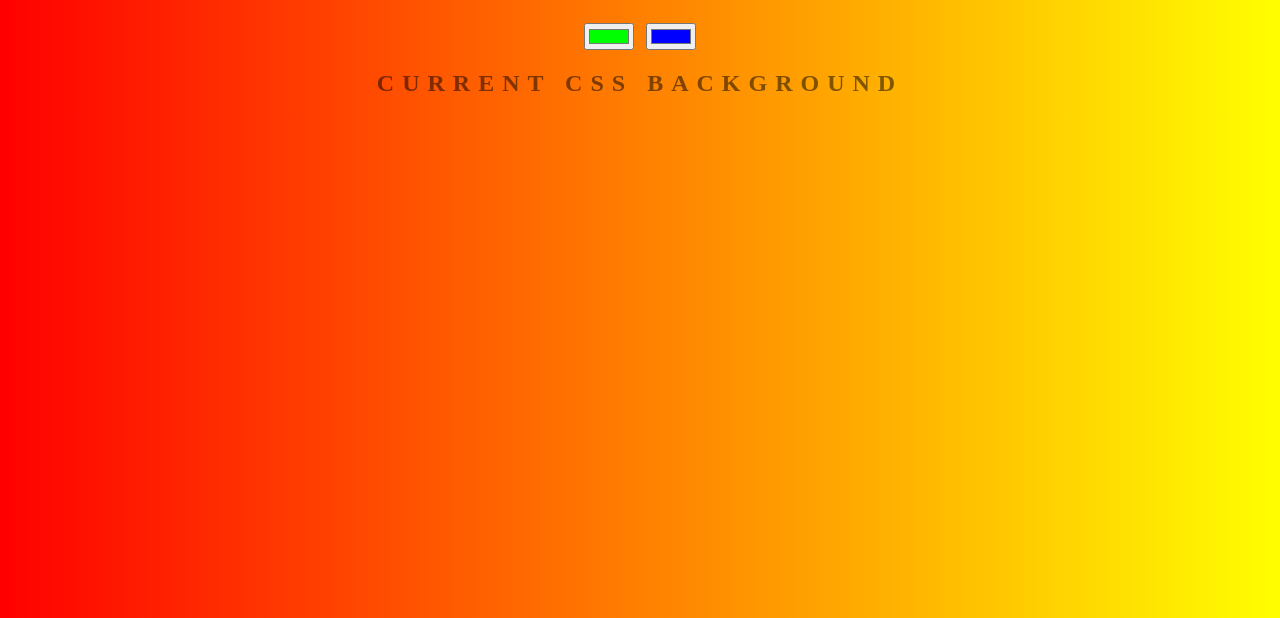
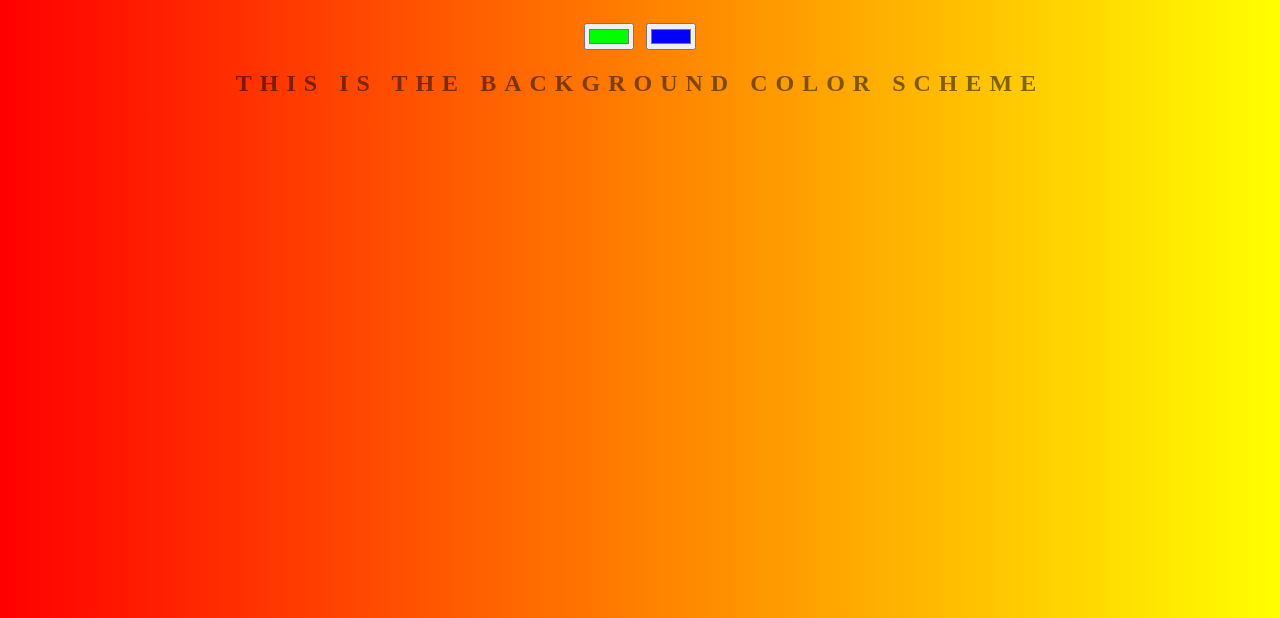
Before and after one commit to Shamala/background-generator, a plain HTML site: page index.html in a window 1280 px wide. Shown: the part 182-800 px from the top of the page. Drawn offline with Linux system fonts and the light colour scheme.

Commit message:
updated text

```diff
--- a/index.html
+++ b/index.html
@@ -12,7 +12,7 @@
     <h1>Background generator</h1>
     <input class="color1" type="color" name="color1" value="#00ff00" />
     <input class="color2" type="color" name="color2" value="#0000ff" />
-    <h2>Current CSS background</h2>
+    <h2>This is the background color scheme</h2>
     <h3></h3>
   </body>
 </html>
```
